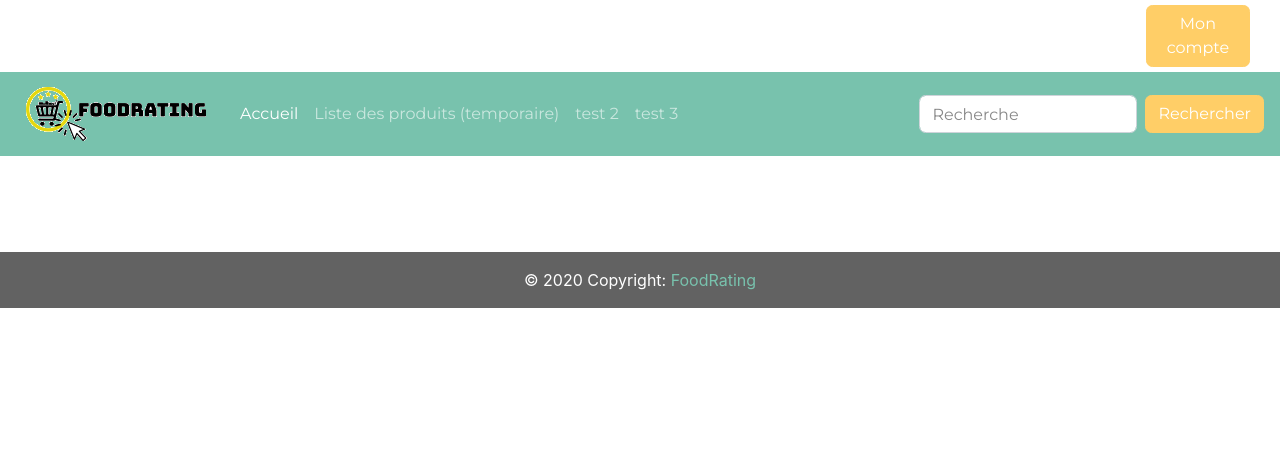
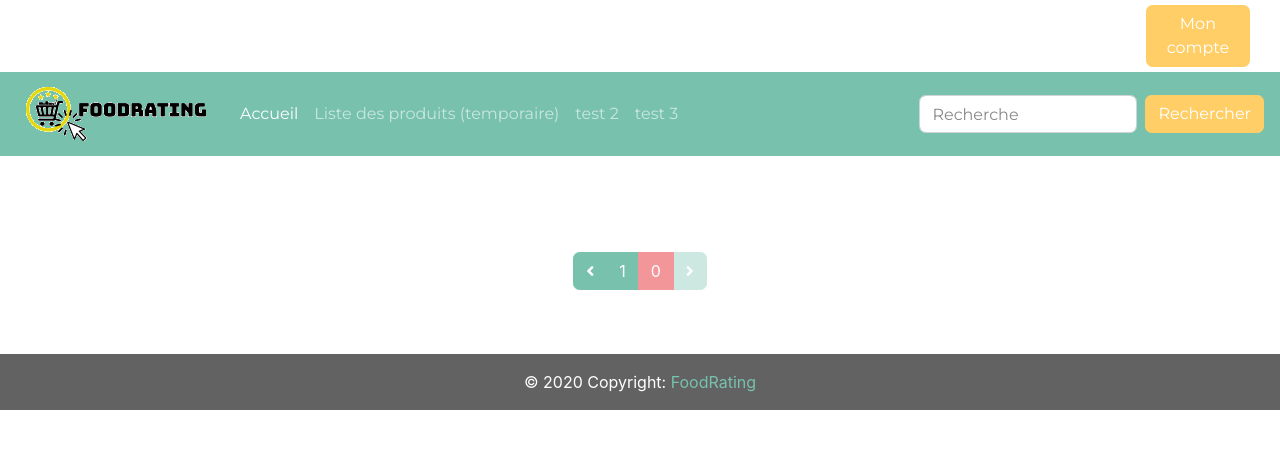
Before and after one commit to Thomas-Lacomblez/FoodRating, a Symfony app: template templates/food_rating/liste_produit.html.twig in a window 1280 px wide. Shown: the top 449 px of the page. Run offline with Twig, Linux system fonts and the light colour scheme; the template is opened without the code that fills it, so the values that code supplies are empty; some libraries are stand-ins or nearby versions.

Commit message:
Ajout de la pagination - Bundle KNP
La liste des articles est maintenant paginée. A réutiliser.

```diff
--- a/composer.json
+++ b/composer.json
@@ -5,6 +5,7 @@
         "php": "^7.1.3",
         "ext-ctype": "*",
         "ext-iconv": "*",
+        "knplabs/knp-paginator-bundle": "^5.1",
         "sensio/framework-extra-bundle": "^5.1",
         "symfony/asset": "4.4.*",
         "symfony/console": "4.4.*",
--- a/config/bundles.php
+++ b/config/bundles.php
@@ -13,4 +13,5 @@ return [
     Symfony\Bundle\DebugBundle\DebugBundle::class => ['dev' => true, 'test' => true],
     Symfony\Bundle\MakerBundle\MakerBundle::class => ['dev' => true],
     Doctrine\Bundle\FixturesBundle\DoctrineFixturesBundle::class => ['dev' => true, 'test' => true],
+    Knp\Bundle\PaginatorBundle\KnpPaginatorBundle::class => ['all' => true],
 ];
--- a/src/DataFixtures/AppFixtures.php
+++ b/src/DataFixtures/AppFixtures.php
@@ -13,7 +13,7 @@ class AppFixtures extends Fixture
         // $product = new Product();
         // $manager->persist($product);
 
-    	for ($i = 0; $i < 10; $i++) {
+    	for ($i = 1; $i <= 30; $i++) {
     		$produit = new Produit();
 
     		$produit->setNom("Produit n°$i")
--- a/templates/food_rating/liste_produit.html.twig
+++ b/templates/food_rating/liste_produit.html.twig
@@ -1,4 +1,6 @@
 {% extends "base.html.twig" %}
+
+{% block title %} Liste des articles {% endblock %}
 
 {% block body %}
 
@@ -13,6 +15,42 @@
 
 	{% endfor %}
 
+	<!-- Plutôt que d'utiliser le sélecteur de pages de KNP, on va utiliser celui de Bootstrap -->
+	<!-- {{ knp_pagination_render(produits) }} -->
+
 </section>
 
+<ul class="pagination justify-content-center flex-sm-wrap mt-5">
+    {% if pageActuelle != 1 %}
+		<li class="page-item"><a href="{{ path("liste_produit") }}?page={{ pageActuelle - 1 }}" class="page-link"><i class="fas fa-angle-left"></i></a></li>
+	{% else %}
+
+		<!-- On est à la page 1 donc on désactive le bouton -->
+		<li class="page-item disabled"><a href="#" class="page-link"><i class="fas fa-angle-left"></i></a></li>
+
+	{% endif %}
+
+	<!-- Forme utilisé pour faire une boucle avec des int dans Twig -->
+	{% for page in 1..nbPage %}
+
+		{% if pageActuelle != page %}
+			<li class="page-item"><a href="{{ path("liste_produit") }}?page={{ page }}" class="page-link">{{ page }}</a></li>
+		{% else %}
+
+			<!-- On est sur la page vue par l'utilisateur, donc on surligne le numéro de page dans le sélecteur -->
+			<li class="page-item active"><a href="{{ path("liste_produit") }}?page={{ page }}" class="page-link">{{ page }}</a></li>
+
+		{% endif %}
+	{% endfor %}
+
+	{% if pageActuelle != nbPage %}
+		<li class="page-item"><a href="{{ path("liste_produit") }}?page={{ pageActuelle + 1 }}" class="page-link"><i class="fas fa-angle-right"></i></a></li>
+	{% else %}
+
+		<!-- On est à la dernière page donc on désactive le bouton -->
+		<li class="page-item disabled"><a href="#" class="page-link"><i class="fas fa-angle-right"></i></a></li>
+
+	{% endif %}
+</ul>
+
 {% endblock %}
```
Also changed, not shown: src/Controller/FoodRatingController.php (+15 -3 lines), 2 other files.
